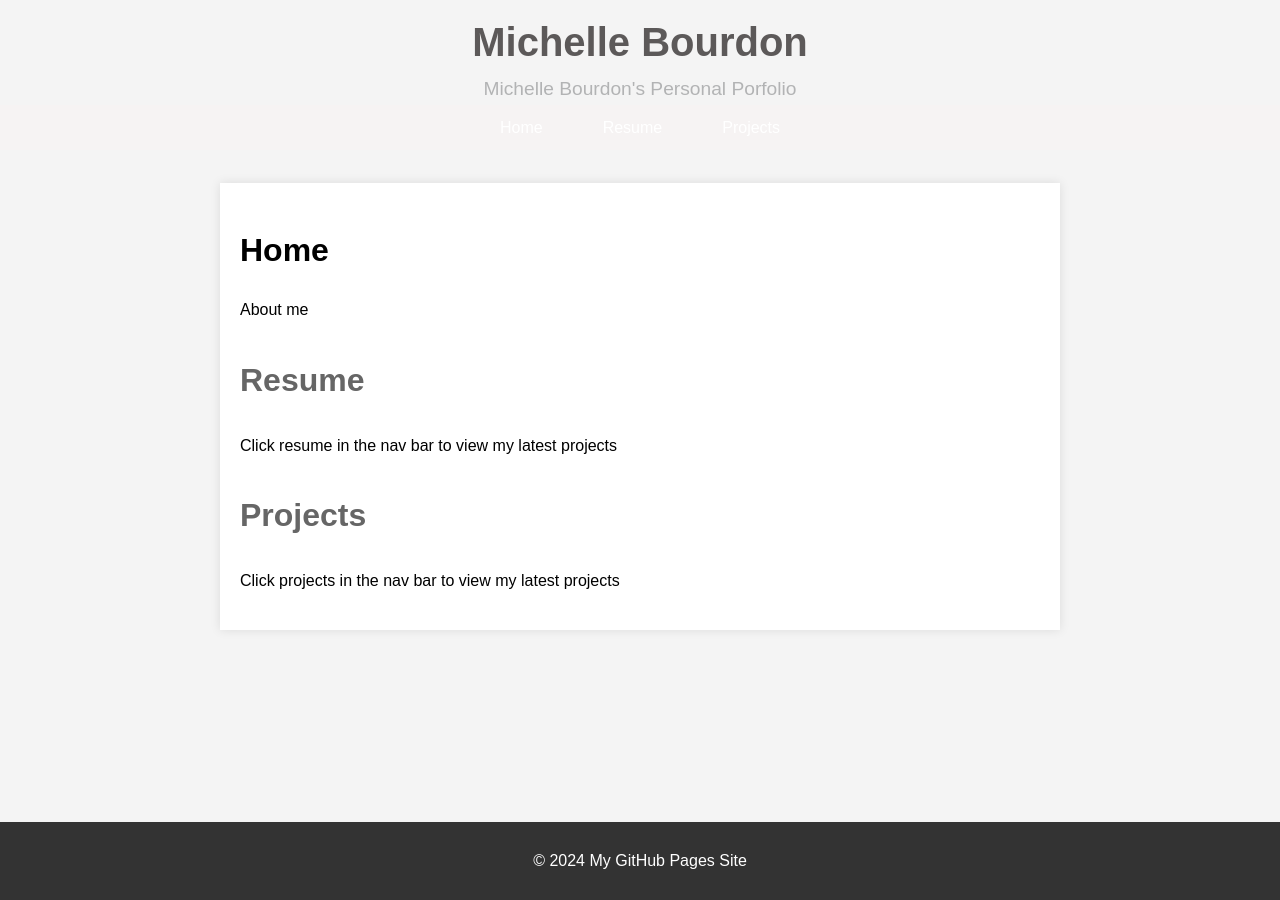
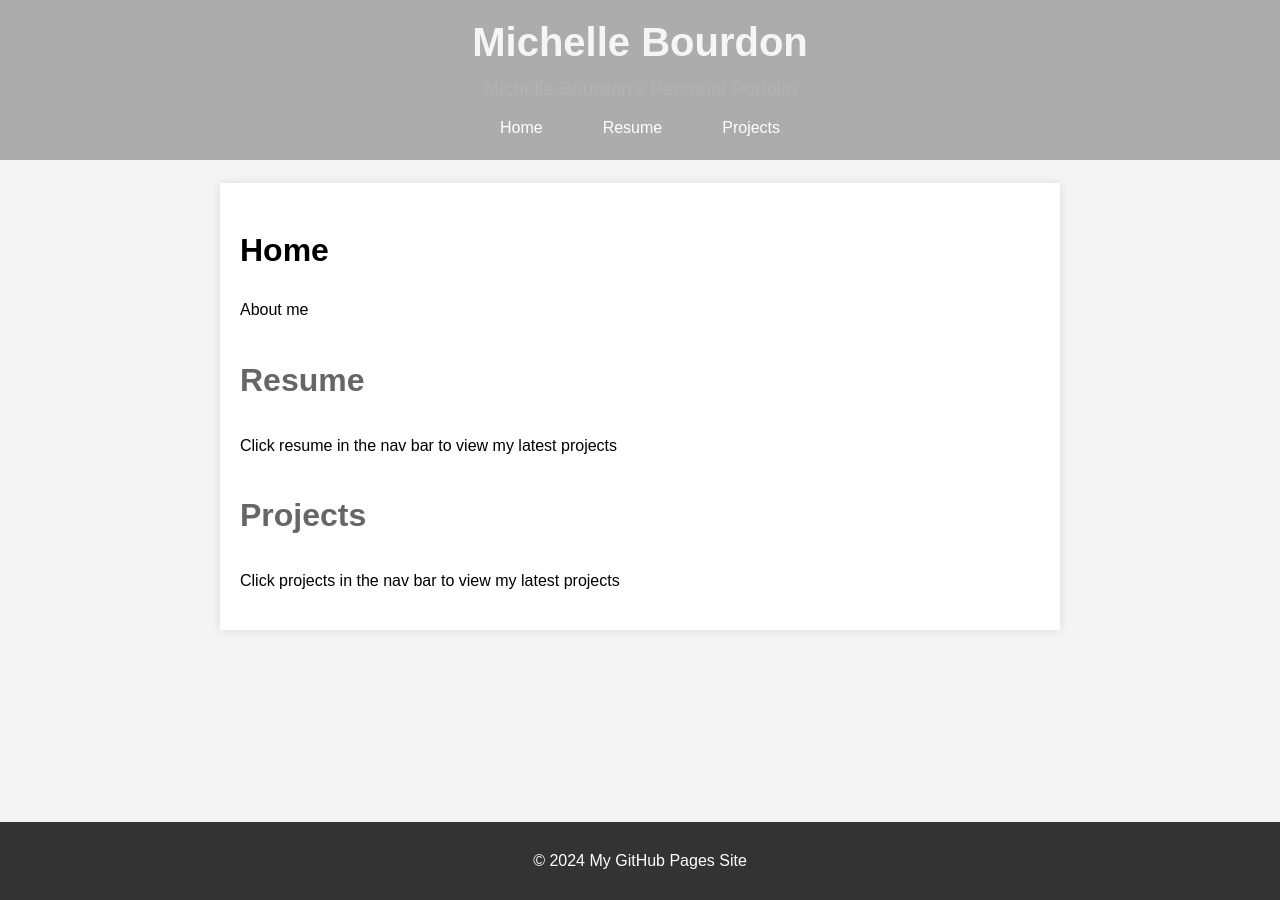
Before and after one commit to mbourdo/mbourdo.github.io, a Jekyll site: the page built from index.md, in a window 1280 px wide. Built offline with Jekyll 4.4.1, drawn with Linux system fonts in a browser that asks for light colours.

Commit message:
Updated styles and content

```diff
--- a/assets/css/style.css
+++ b/assets/css/style.css
@@ -7,7 +7,7 @@ body {
 }
 
 header {
-    background-color: #f4f4f4;
+    background-color: #acacac;
     color: white;
     padding: 10px 0;
     text-align: center;
@@ -17,7 +17,7 @@ header {
 header h1 {
     margin: 0;
     font-size: 2.5em;
-    color: #5c5959;
+    color: #f5f5f5;
 }
 
 header p {
@@ -39,7 +39,7 @@ nav ul {
     margin: 0;
     display: flex;
     justify-content: center;
-    background-color: #f6f3f3;
+    background-color: #acacac;
 }
 
 nav ul li {
```
